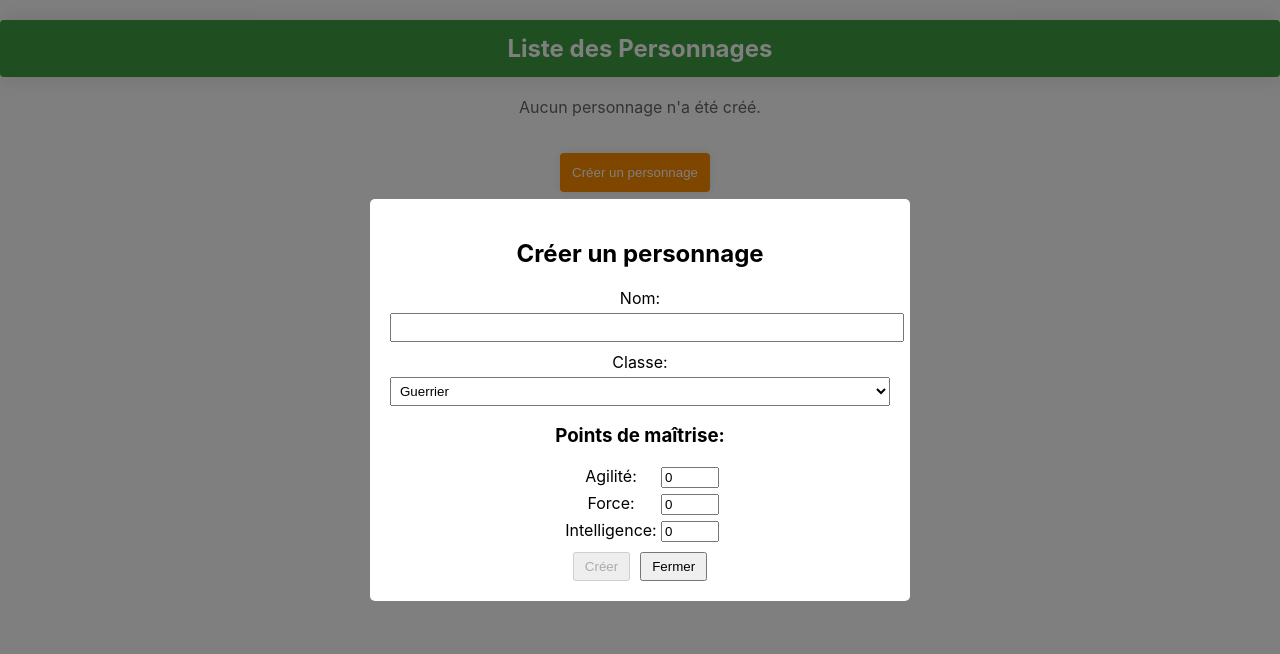
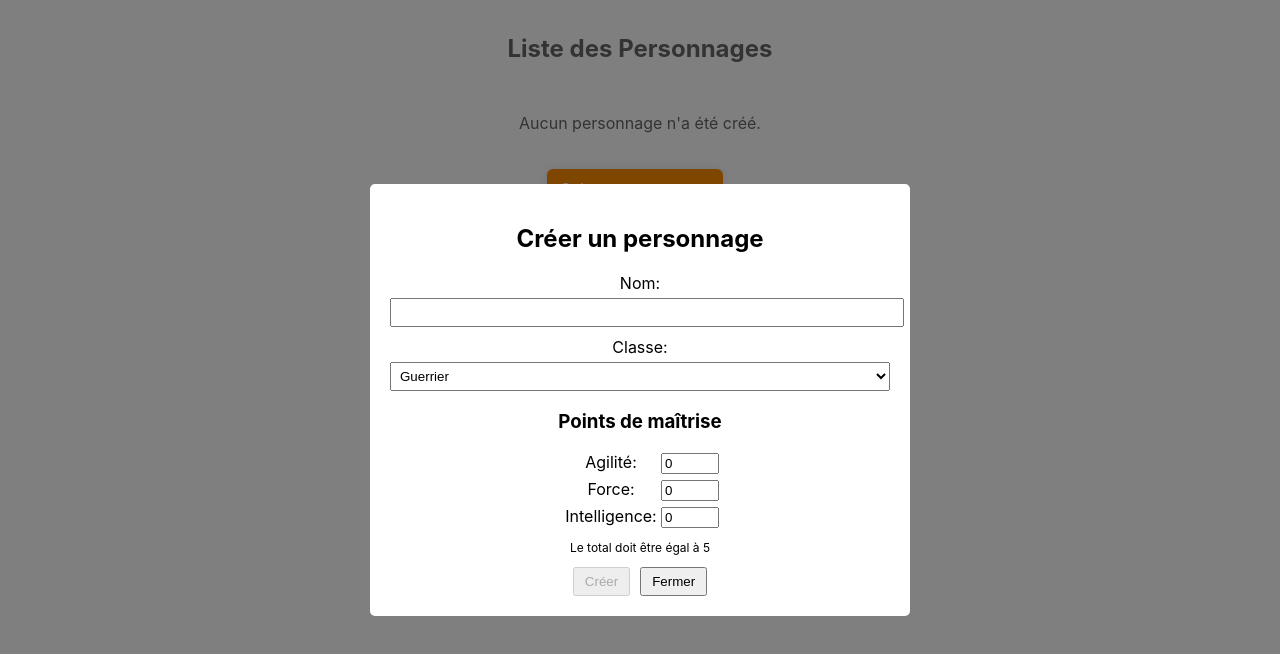
Before and after one commit to aminedammak/game, a React (Create React App) app: page / in a window 1280 px wide. Both pictures are taken after a click on the button "Créer un personnage". Shown: the top 654 px of the page. Built offline with nearby package versions, Linux system fonts and the light colour scheme; the HTML template or start-up script is replaced by a standard one.

Commit message:
Generate ID, show index in table personnage

```diff
--- a/src/entities/personnage.ts
+++ b/src/entities/personnage.ts
@@ -8,6 +8,7 @@ export interface MasteryPoints {
 }
 
 export interface Personnage {
+  id: number;
   name: string;
   classe: Classe;
   masteryPoints: MasteryPoints;
@@ -32,11 +33,12 @@ export function createPersonnage(
   classe: Classe,
   masteryPoints: MasteryPoints
 ): Personnage {
+  const id = Date.now();
   const level = 1;
-
   const endurance = calculateEndurance(classe, level);
 
   return {
+    id,
     name,
     classe,
     masteryPoints,
--- a/src/interface-adapter/Components/CreatePersonnage.tsx
+++ b/src/interface-adapter/Components/CreatePersonnage.tsx
@@ -1,6 +1,6 @@
 import React from "react";
 import { Classe, MasteryPoints } from "../../entities/personnage";
-import { useCreatePerson } from "../../use-cases/useCreatePerson";
+import { useCreatePersonnage } from "../../use-cases/useCreatePersonnage";
 
 interface CreatePersonnageProps {
   handleSubmit: (e: React.FormEvent<HTMLFormElement>) => void;
@@ -38,9 +38,10 @@ function CreatePersonnage({
           backgroundColor: "#FF8C00", // Changed to a dark orange color
           color: "white",
           border: "none",
-          borderRadius: "4px",
+          borderRadius: "6px",
           cursor: "pointer",
           boxShadow: "0 0 10px rgba(0, 0, 0, 0.1)",
+          fontSize: "16px",
         }}
       >
         Créer un personnage
@@ -115,7 +116,7 @@ function CreatePersonnage({
                 </select>
               </div>
               <div style={{ marginBottom: "10px" }}>
-                <h3>Points de maîtrise:</h3>
+                <h3>Points de maîtrise</h3>
                 <div style={{ marginBottom: "5px" }}>
                   <label
                     htmlFor="agility"
@@ -188,6 +189,7 @@ function CreatePersonnage({
                     style={{ width: "50px" }}
                   />
                 </div>
+                <p style={{ fontSize: "12px" }}>Le total doit être égal à 5</p>
               </div>
               <button
                 type="submit"
--- a/src/interface-adapter/Components/PersonnageList.tsx
+++ b/src/interface-adapter/Components/PersonnageList.tsx
@@ -11,13 +11,11 @@ function PersonnageList({ personnages }: PersonnageListProps) {
     <div>
       <h2
         style={{
-          color: "white",
+          color: "#666",
           textAlign: "center",
           marginBottom: "20px",
-          backgroundColor: "#3F9F40",
           padding: "14px",
-          boxShadow: "0 0 22px rgba(0, 0, 0, 0.12)",
-          borderRadius: "4px",
+          display: "inline-block",
         }}
       >
         Liste des Personnages
@@ -36,13 +34,12 @@ function PersonnageList({ personnages }: PersonnageListProps) {
         >
           <thead>
             <tr style={{ backgroundColor: "#4CAF50", color: "white" }}>
-              <th style={{ padding: "12px", textAlign: "left" }}>Nom</th>
-              <th style={{ padding: "12px", textAlign: "left" }}>Classe</th>
-              <th style={{ padding: "12px", textAlign: "left" }}>Niveau</th>
-              <th style={{ padding: "12px", textAlign: "left" }}>Endurance</th>
-              <th style={{ padding: "12px", textAlign: "left" }}>
-                Points de maîtrise
-              </th>
+              <th style={{ padding: "12px" }}>Index</th>
+              <th style={{ padding: "12px" }}>Nom</th>
+              <th style={{ padding: "12px" }}>Classe</th>
+              <th style={{ padding: "12px" }}>Niveau</th>
+              <th style={{ padding: "12px" }}>Endurance</th>
+              <th style={{ padding: "12px" }}>Points de maîtrise</th>
             </tr>
           </thead>
           <tbody>
@@ -53,6 +50,9 @@ function PersonnageList({ personnages }: PersonnageListProps) {
                   backgroundColor: index % 2 === 0 ? "#f2f2f2" : "white",
                 }}
               >
+                <td style={{ padding: "12px", borderBottom: "1px solid #ddd" }}>
+                  {index + 1}
+                </td>
                 <td style={{ padding: "12px", borderBottom: "1px solid #ddd" }}>
                   {personnage.name}
                 </td>
--- a/src/interface-adapter/Pages/Personnages.tsx
+++ b/src/interface-adapter/Pages/Personnages.tsx
@@ -3,11 +3,11 @@ import PersonnageList from "../Components/PersonnageList";
 import CreatePersonnage from "../Components/CreatePersonnage";
 import { Classe, MasteryPoints, Personnage } from "../../entities/personnage";
 import { getAllPersonnages } from "../../frameworks-drivers/repositories/LocalStoragePersonnageRepository";
-import { useCreatePerson } from "../../use-cases/useCreatePerson";
+import { useCreatePersonnage } from "../../use-cases/useCreatePersonnage";
 
 function Personnages() {
   const [personnages, setPersonnages] = useState<Personnage[]>([]);
-  const createPerson = useCreatePerson();
+  const createPerson = useCreatePersonnage();
 
   const [isModalOpen, setIsModalOpen] = React.useState(false);
   const [name, setName] = React.useState("");
--- a/src/use-cases/useCreatePerson.ts
+++ b/src/use-cases/useCreatePersonnage.ts
@@ -13,7 +13,7 @@ interface creationResult {
   message: string;
 }
 
-export const useCreatePerson = () => {
+export const useCreatePersonnage = () => {
   return (
     name: string,
     classe: Classe,
@@ -21,8 +21,7 @@ export const useCreatePerson = () => {
   ): creationResult => {
     const personnages = getAllPersonnages();
 
-    // check if the name does not already exists in the list of personnages, otherwise show a message
-
+    // check if the name does not already exists in the list of personnages, otherwise show a warning message
     const personnageExists = personnages.some(
       (personnage) => personnage.name === name
     );
@@ -35,7 +34,7 @@ export const useCreatePerson = () => {
       };
     }
 
-    // check that the list is less than 10, otherwise show a message
+    // check that the list is less than 10, otherwise show a warning message
     if (personnages.length >= 10) {
       return {
         status: "failure",
```
